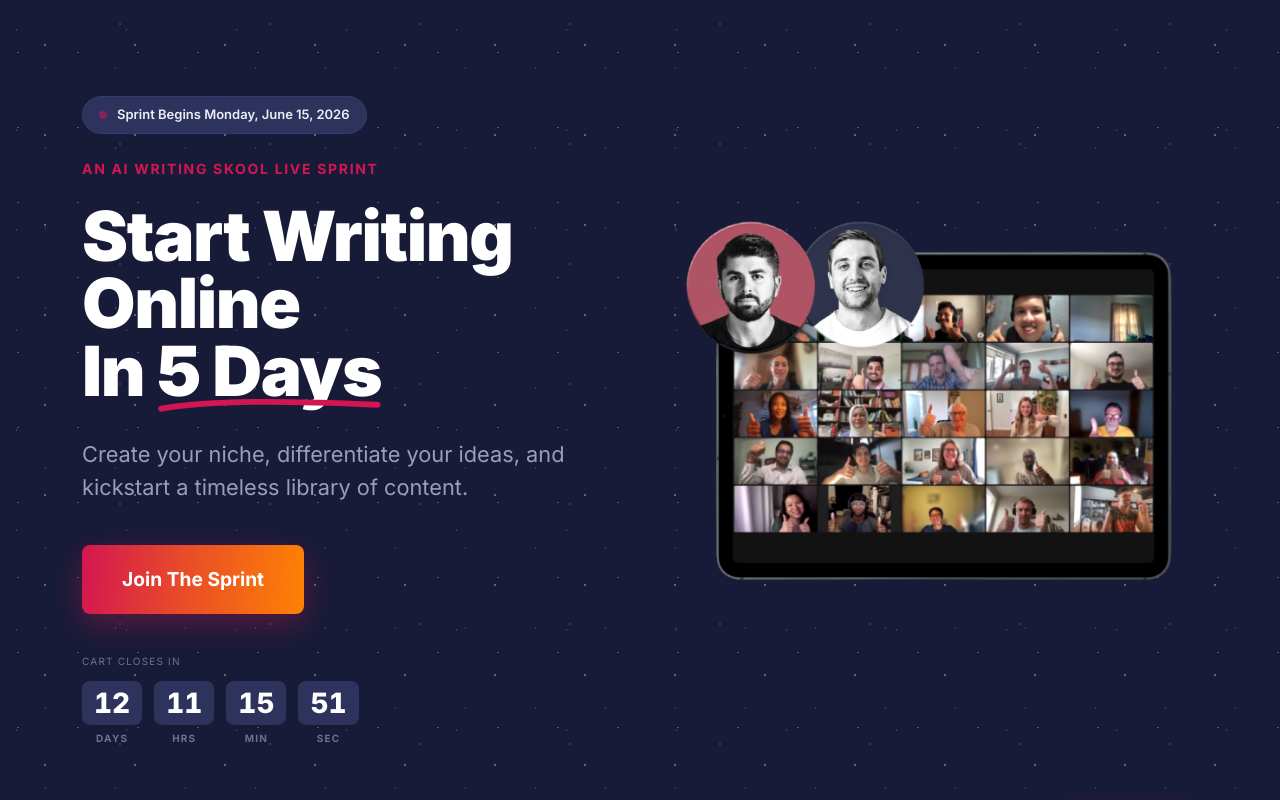
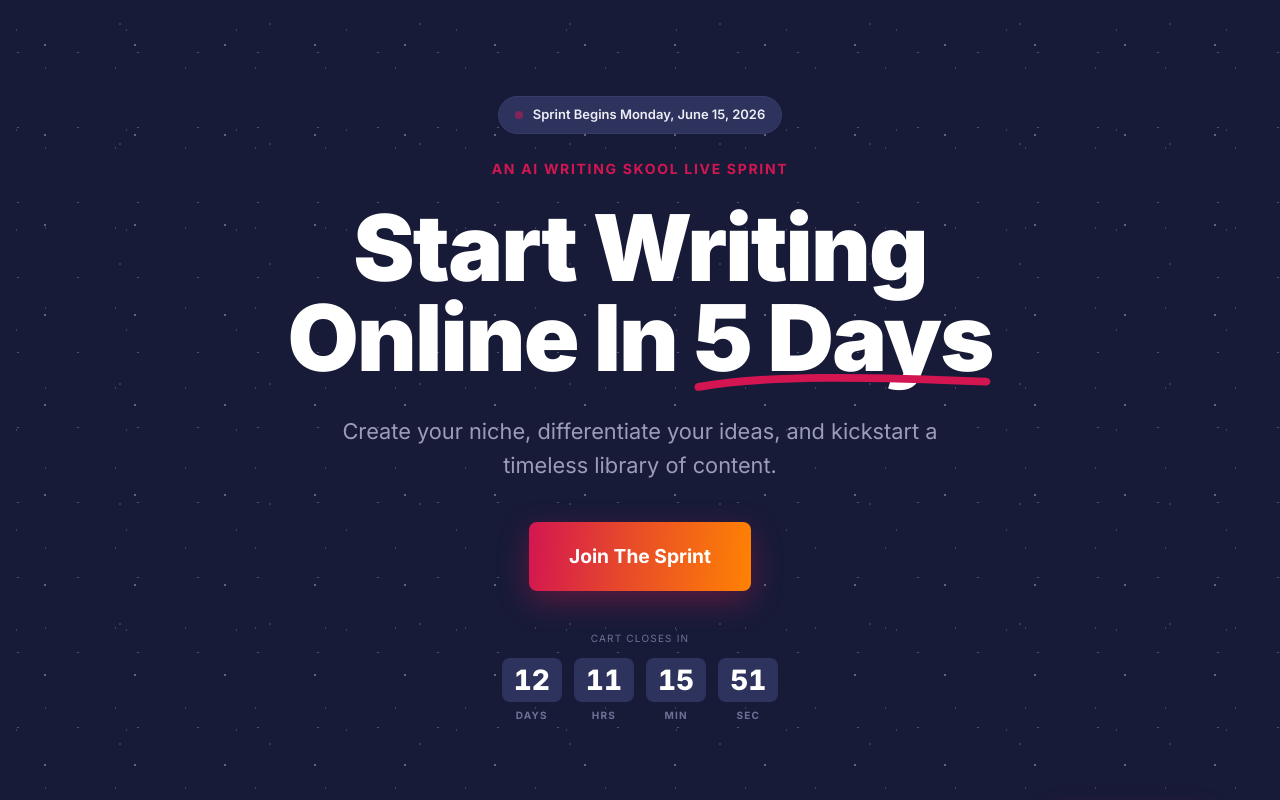
Before and after one commit to jtzack/swo-sprint, a React (Vite) app: page / in a window 1280 px wide. Shown: the top 800 px of the page. Built offline with nearby package versions, Linux system fonts and the light colour scheme.

Commit message:
Roll back two-column hero image layout to centered hero

```diff
--- a/src/App.tsx
+++ b/src/App.tsx
@@ -146,11 +146,8 @@ function CountdownTimer({ targetDate, compact }: { targetDate: Date; compact?: b
 function Hero({ ctaRef }: { ctaRef: React.RefObject<HTMLAnchorElement | null> }) {
   return (
     <header className="starfield-dense">
-      <div className="max-w-container mx-auto px-5 md:px-8 pt-16 md:pt-24 pb-20 md:pb-28">
-        <div className="grid lg:grid-cols-2 gap-12 lg:gap-16 items-center">
-          {/* Copy */}
-          <div className="text-center lg:text-left">
-            <div className="flex justify-center lg:justify-start mb-6">
+      <div className="max-w-container mx-auto px-5 md:px-8 pt-16 md:pt-24 pb-20 md:pb-28 text-center">
+        <div className="flex justify-center mb-6">
           <span className="inline-flex items-center gap-2.5 bg-card-2 border border-line text-fg-1 text-[13px] font-semibold px-4 py-2 rounded-full">
             <span className="w-2 h-2 rounded-full bg-red animate-pulse" />
             Sprint Begins Monday, June 15, 2026
@@ -158,8 +155,8 @@ function Hero({ ctaRef }: { ctaRef: React.RefObject<HTMLAnchorElement | null> })
         </div>
         <Eyebrow className="mb-6 !text-[14px]">An AI Writing Skool Live Sprint</Eyebrow>
         <h1
-              className="font-black text-white tracking-display mx-auto lg:mx-0 max-w-[14ch]"
-              style={{ fontSize: 'clamp(40px, 5.4vw, 70px)', lineHeight: 0.98, textWrap: 'balance' as React.CSSProperties['textWrap'] }}
+          className="font-black text-white tracking-display mx-auto max-w-[14ch]"
+          style={{ fontSize: 'clamp(44px, 7.5vw, 92px)', lineHeight: 0.98, textWrap: 'balance' as React.CSSProperties['textWrap'] }}
         >
           Start Writing Online In{' '}
           <span className="relative inline-block whitespace-nowrap">
@@ -181,7 +178,7 @@ function Hero({ ctaRef }: { ctaRef: React.RefObject<HTMLAnchorElement | null> })
             </svg>
           </span>
         </h1>
-            <div className="max-w-[540px] mx-auto lg:mx-0 mt-8 mb-10">
+        <div className="max-w-[640px] mx-auto mt-8 mb-10">
           <p className="text-fg-2" style={{ fontSize: 'clamp(17px, 1.7vw, 22px)', lineHeight: 1.55 }}>
             Create your niche, differentiate your ideas, and kickstart a timeless library of content.
           </p>
@@ -197,18 +194,6 @@ function Hero({ ctaRef }: { ctaRef: React.RefObject<HTMLAnchorElement | null> })
         </a>
         <p className="text-[10px] uppercase tracking-caps text-fg-3 mt-10 mb-3">Cart closes in</p>
         <CountdownTimer targetDate={CART_CLOSE_DATE} />
-          </div>
-
-          {/* Hero image */}
-          <div className="flex justify-center lg:justify-end order-first lg:order-none">
-            <img
-              src="/images/swo-hero.png"
-              alt="Start Writing Online Sprint"
-              className="w-full max-w-[520px] object-contain"
-              loading="eager"
-            />
-          </div>
-        </div>
       </div>
     </header>
   )
```
Lines whose indentation alone changed are shown as unchanged.
